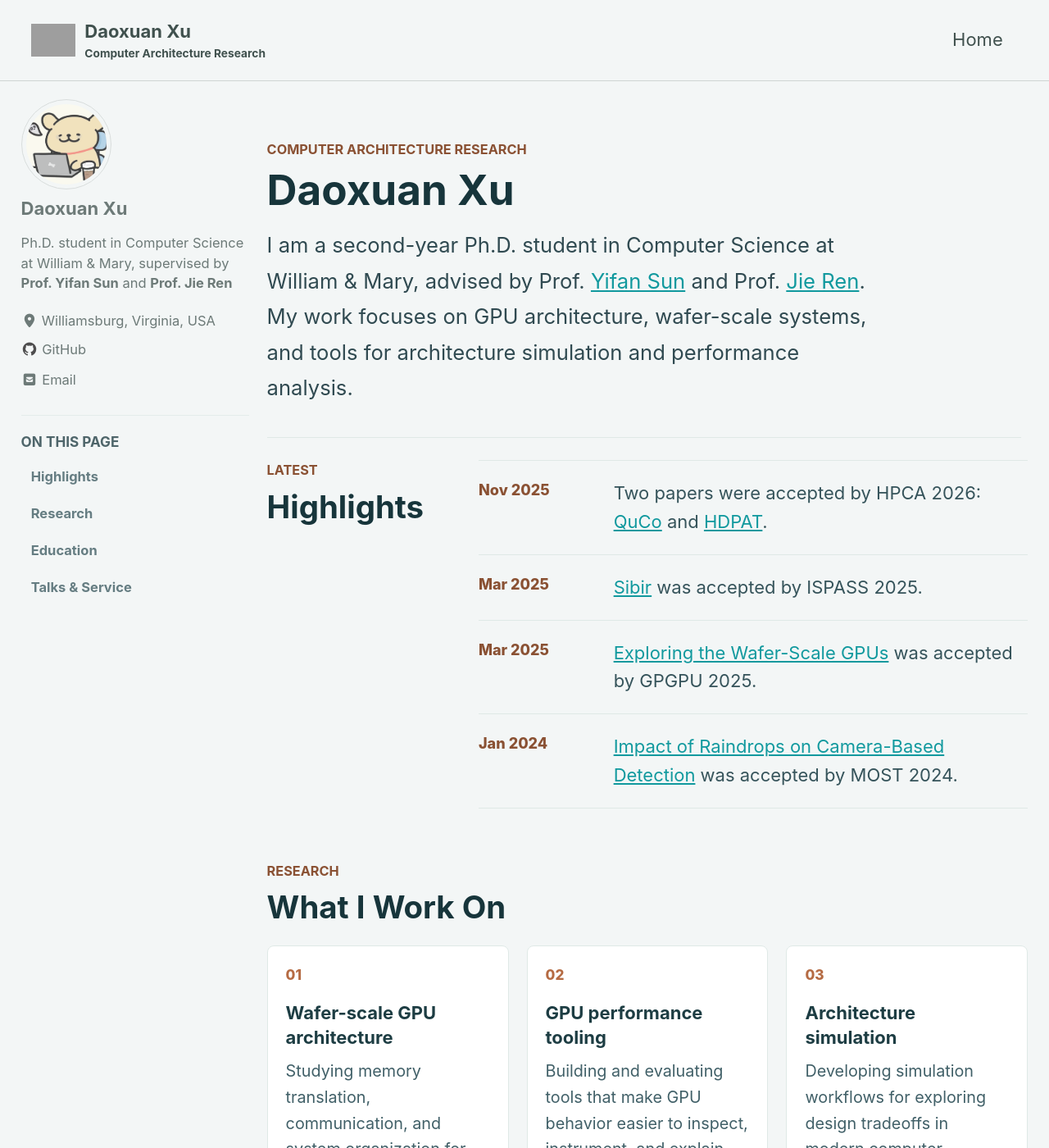
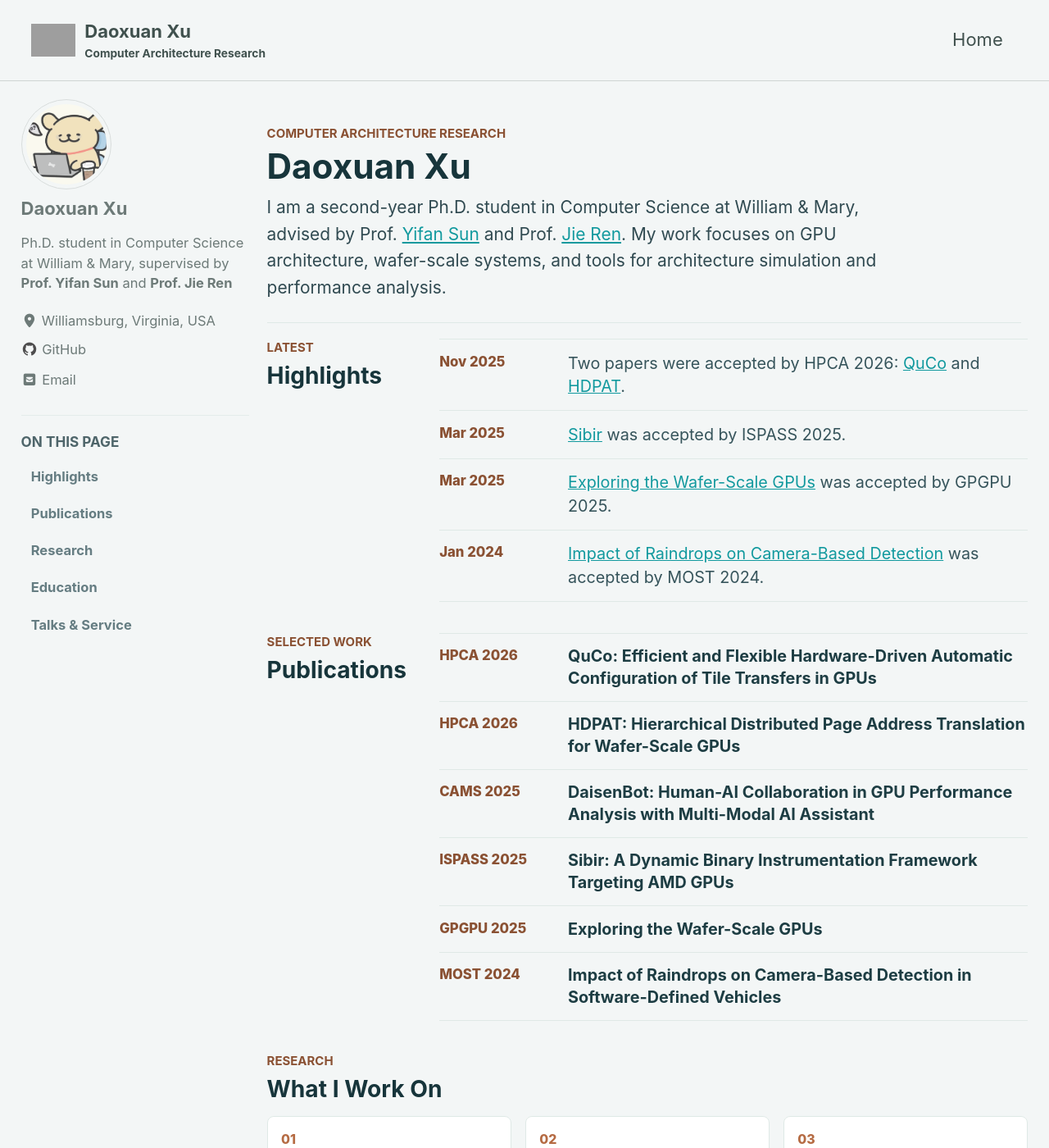
Before and after one commit to DX990307/DX990307.github.io, a Jekyll site: the page built from index.html, in a window 1280 px wide and 1400 px high. Shown: the whole window at 82% size. Built offline with Jekyll 4.4.1, drawn with Linux system fonts in a browser that asks for light colours; cached includes are drawn as plain includes; the list of posts is cut into pages by our own code; grey boxes are pictures that could not be loaded.

Commit message:
restore compact publications

```diff
--- a/_includes/sidebar.html
+++ b/_includes/sidebar.html
@@ -5,6 +5,7 @@
     <nav class="home-sidebar-nav" aria-label="Homepage sections">
       <h3>On This Page</h3>
       <a href="#highlights">Highlights</a>
+      <a href="#publications">Publications</a>
       <a href="#research">Research</a>
       <a href="#education">Education</a>
       <a href="#talks-service">Talks &amp; Service</a>
--- a/_layouts/home.html
+++ b/_layouts/home.html
@@ -40,6 +40,40 @@ layout: archive
     <article class="home-news__item">
       <time>Jan 2024</time>
       <p><a href="https://wmit-pages-prod.s3.amazonaws.com/wp-content/uploads/sites/13/2024/03/19170923/MOST24-Raindrop.pdf">Impact of Raindrops on Camera-Based Detection</a> was accepted by MOST 2024.</p>
+    </article>
+  </div>
+</section>
+
+<section class="home-section home-section--split" id="publications">
+  <div class="home-section__head">
+    <p class="home-eyebrow">Selected Work</p>
+    <h2>Publications</h2>
+  </div>
+
+  <div class="home-publication-list">
+    <article class="home-publication-item">
+      <span>HPCA 2026</span>
+      <h3><a href="https://ieeexplore.ieee.org/abstract/document/11408440">QuCo: Efficient and Flexible Hardware-Driven Automatic Configuration of Tile Transfers in GPUs</a></h3>
+    </article>
+    <article class="home-publication-item">
+      <span>HPCA 2026</span>
+      <h3><a href="https://ieeexplore.ieee.org/abstract/document/11408538">HDPAT: Hierarchical Distributed Page Address Translation for Wafer-Scale GPUs</a></h3>
+    </article>
+    <article class="home-publication-item">
+      <span>CAMS 2025</span>
+      <h3><a href="https://sarchlab.org/cams25/DaisenBot-%20Human-AI%20Collaboration%20in%20GPU%20Performance%20Analysis%20with%20Multi-Modal%20AI%20Assistant.pdf">DaisenBot: Human-AI Collaboration in GPU Performance Analysis with Multi-Modal AI Assistant</a></h3>
+    </article>
+    <article class="home-publication-item">
+      <span>ISPASS 2025</span>
+      <h3><a href="https://ieeexplore.ieee.org/document/11096405">Sibir: A Dynamic Binary Instrumentation Framework Targeting AMD GPUs</a></h3>
+    </article>
+    <article class="home-publication-item">
+      <span>GPGPU 2025</span>
+      <h3><a href="https://dl.acm.org/doi/pdf/10.1145/3725798.3725800">Exploring the Wafer-Scale GPUs</a></h3>
+    </article>
+    <article class="home-publication-item">
+      <span>MOST 2024</span>
+      <h3><a href="https://wmit-pages-prod.s3.amazonaws.com/wp-content/uploads/sites/13/2024/03/19170923/MOST24-Raindrop.pdf">Impact of Raindrops on Camera-Based Detection in Software-Defined Vehicles</a></h3>
     </article>
   </div>
 </section>
--- a/assets/css/main.scss
+++ b/assets/css/main.scss
@@ -55,7 +55,7 @@ search: false
 }
 
 .layout--home .archive {
-  padding-top: 0.5rem;
+  padding-top: 0.25rem;
 }
 
 @media (min-width: 1024px) {
@@ -72,9 +72,9 @@ search: false
 }
 
 .home-eyebrow {
-  margin: 0 0 0.45rem;
+  margin: 0 0 0.3rem;
   color: #8a5133;
-  font-size: 0.74rem;
+  font-size: 0.68rem;
   font-weight: 700;
   letter-spacing: 0;
   text-transform: uppercase;
@@ -82,15 +82,15 @@ search: false
 
 .home-hero {
   max-width: 920px;
-  margin: 0 0 1.25rem;
-  padding: clamp(1.25rem, 3vw, 2.2rem) 0 clamp(1.5rem, 3vw, 2.5rem);
+  margin: 0 0 0.9rem;
+  padding: clamp(0.8rem, 2vw, 1.35rem) 0 clamp(1rem, 2vw, 1.5rem);
   border-bottom: 1px solid #dfe9e6;
 }
 
 .home-hero h1 {
-  margin: 0 0 0.85rem;
+  margin: 0 0 0.55rem;
   color: #17353b;
-  font-size: clamp(2rem, 4vw, 3.2rem);
+  font-size: clamp(1.85rem, 3.3vw, 2.7rem);
   line-height: 1.05;
 }
 
@@ -98,12 +98,12 @@ search: false
   max-width: 760px;
   margin: 0;
   color: #304a51;
-  font-size: clamp(1rem, 2vw, 1.18rem);
-  line-height: 1.7;
+  font-size: clamp(0.95rem, 1.6vw, 1.05rem);
+  line-height: 1.55;
 }
 
 .home-section {
-  margin: 0 0 clamp(2.2rem, 5vw, 3.5rem);
+  margin: 0 0 clamp(1.35rem, 3vw, 2.1rem);
 }
 
 .home-sidebar-nav {
@@ -140,40 +140,43 @@ search: false
 
 .home-section--split {
   display: grid;
-  grid-template-columns: minmax(150px, 220px) minmax(0, 1fr);
-  gap: clamp(1rem, 3vw, 2rem);
+  grid-template-columns: minmax(130px, 185px) minmax(0, 1fr);
+  gap: clamp(0.85rem, 2vw, 1.4rem);
   align-items: start;
 }
 
 .home-section__head {
-  margin-bottom: 1.15rem;
+  margin-bottom: 0.75rem;
 }
 
 .home-section__head h2 {
   margin: 0;
   color: #17353b;
-  font-size: clamp(1.35rem, 3vw, 1.85rem);
+  font-size: clamp(1.15rem, 2.2vw, 1.5rem);
   line-height: 1.15;
 }
 
 .home-news,
-.home-timeline {
+.home-timeline,
+.home-publication-list {
   border-top: 1px solid #dfe9e6;
 }
 
 .home-news__item,
-.home-timeline__item {
+.home-timeline__item,
+.home-publication-item {
   display: grid;
-  grid-template-columns: minmax(5.6rem, 0.22fr) minmax(0, 0.78fr);
-  gap: 1rem;
-  padding: 1rem 0;
+  grid-template-columns: minmax(5.2rem, 0.2fr) minmax(0, 0.8fr);
+  gap: 0.75rem;
+  padding: 0.65rem 0;
   border-bottom: 1px solid #dfe9e6;
 }
 
 .home-news__item time,
-.home-timeline__item time {
+.home-timeline__item time,
+.home-publication-item span {
   color: #8a5133;
-  font-size: 0.82rem;
+  font-size: 0.76rem;
   font-weight: 800;
 }
 
@@ -181,7 +184,25 @@ search: false
 .home-timeline__item p {
   margin: 0;
   color: #36545b;
-  line-height: 1.58;
+  font-size: 0.9rem;
+  line-height: 1.45;
+}
+
+.home-publication-item h3 {
+  margin: 0;
+  color: #1d3d43;
+  font-size: 0.9rem;
+  line-height: 1.35;
+}
+
+.home-publication-item a {
+  color: inherit;
+  text-decoration: none;
+}
+
+.home-publication-item a:hover {
+  color: #8a5133;
+  text-decoration: none;
 }
 
 .home-timeline__item {
@@ -191,18 +212,18 @@ search: false
 .home-timeline__item h3 {
   margin: 0 0 0.2rem;
   color: #1d3d43;
-  font-size: 1rem;
+  font-size: 0.93rem;
 }
 
 .home-research-grid,
 .home-two-column {
   display: grid;
   grid-template-columns: repeat(3, minmax(0, 1fr));
-  gap: 1rem;
+  gap: 0.75rem;
 }
 
 .home-research-card {
-  padding: 1rem;
+  padding: 0.75rem;
   border: 1px solid #dfe9e6;
   border-radius: 8px;
   background: #fff;
@@ -210,9 +231,9 @@ search: false
 
 .home-research-card span {
   display: block;
-  margin-bottom: 0.85rem;
+  margin-bottom: 0.45rem;
   color: #b56b43;
-  font-size: 0.78rem;
+  font-size: 0.72rem;
   font-weight: 800;
 }
 
@@ -220,15 +241,15 @@ search: false
 .home-two-column h3 {
   margin: 0 0 0.5rem;
   color: #1d3d43;
-  font-size: 1rem;
-  line-height: 1.35;
+  font-size: 0.92rem;
+  line-height: 1.3;
 }
 
 .home-research-card p {
   margin: 0;
   color: #416068;
-  font-size: 0.9rem;
-  line-height: 1.6;
+  font-size: 0.82rem;
+  line-height: 1.45;
 }
 
 .home-two-column {
@@ -243,7 +264,7 @@ search: false
 }
 
 .home-plain-list li {
-  padding: 0.9rem 0;
+  padding: 0.6rem 0;
   border-bottom: 1px solid #dfe9e6;
 }
 
@@ -254,14 +275,14 @@ search: false
 
 .home-plain-list strong {
   color: #1d3d43;
-  font-size: 0.95rem;
-  line-height: 1.4;
+  font-size: 0.86rem;
+  line-height: 1.32;
 }
 
 .home-plain-list span {
-  margin-top: 0.3rem;
+  margin-top: 0.22rem;
   color: #8a5133;
-  font-size: 0.8rem;
+  font-size: 0.73rem;
   font-weight: 700;
 }
 
@@ -306,7 +327,8 @@ search: false
   }
 
   .home-news__item,
-  .home-timeline__item {
+  .home-timeline__item,
+  .home-publication-item {
     grid-template-columns: 1fr;
     gap: 0.35rem;
   }
```
Also changed, not shown: 4 other files.
